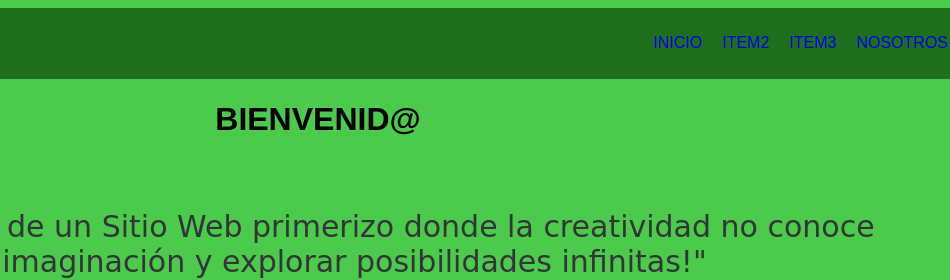
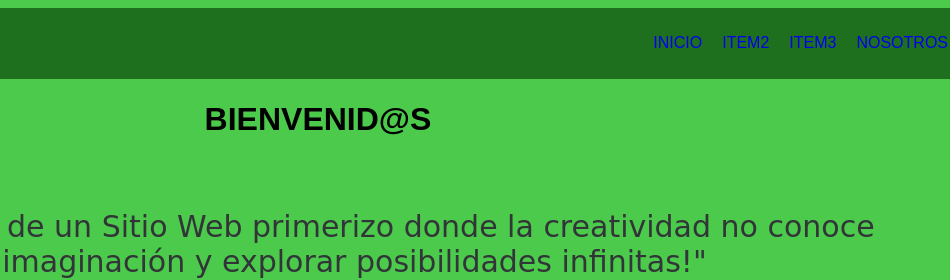
Before and after one commit to sonnia15/sitioweb, a plain HTML site: page index.html in a window 1280 px wide. Shown: the top 280 px of the page, 330-1280 px from the left. Drawn offline with Linux system fonts and the light colour scheme; a web font is replaced by a local one.

Commit message:
Update index.html

```diff
--- a/index.html
+++ b/index.html
@@ -22,7 +22,7 @@
     </nav>
 </header>
 <div class="presentacion" id="inicio">
-    <h1>BIENVENID@</h1>
+    <h1>BIENVENID@S</h1>
     <p>"Este es un ejemplo de un Sitio Web primerizo donde la creatividad no conoce límites. ¡A liberar la imaginación y explorar posibilidades infinitas!"</p>
 </div>
 
```
